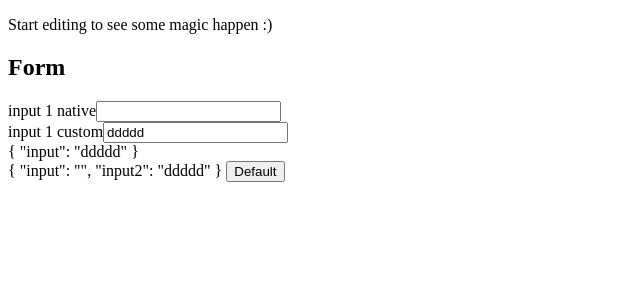
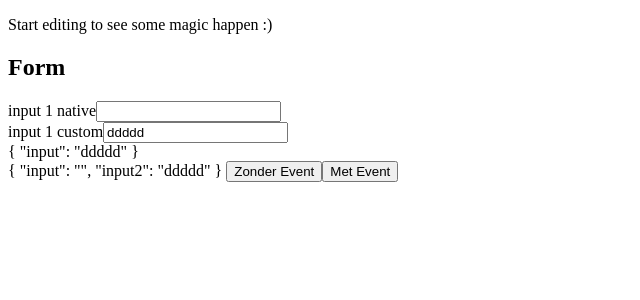
Before and after one commit to meDavid/angular-cva, an Angular app: page / in a window 1280 px wide. Shown: the top 300 px of the page, without its empty margins (0-640 px from the left). Built offline with nearby package versions, Linux system fonts and the light colour scheme.

Commit message:
Add button

```diff
--- a/src/app/app.component.html
+++ b/src/app/app.component.html
@@ -13,6 +13,7 @@
   </div>
   {{form.value | json}}
 
-  <button (click)="form.setValue({input:'aap', input2:'banaan'}, {emitEvent: false})">Default</button>
+  <button (click)="form.setValue({input:'aap', input2:'banaan'}, {emitEvent: false})">Zonder Event</button>
+  <button (click)="form.setValue({input:'noot', input2:'mies'}, {emitEvent: true})">Met Event</button>
 
 </form>
```
